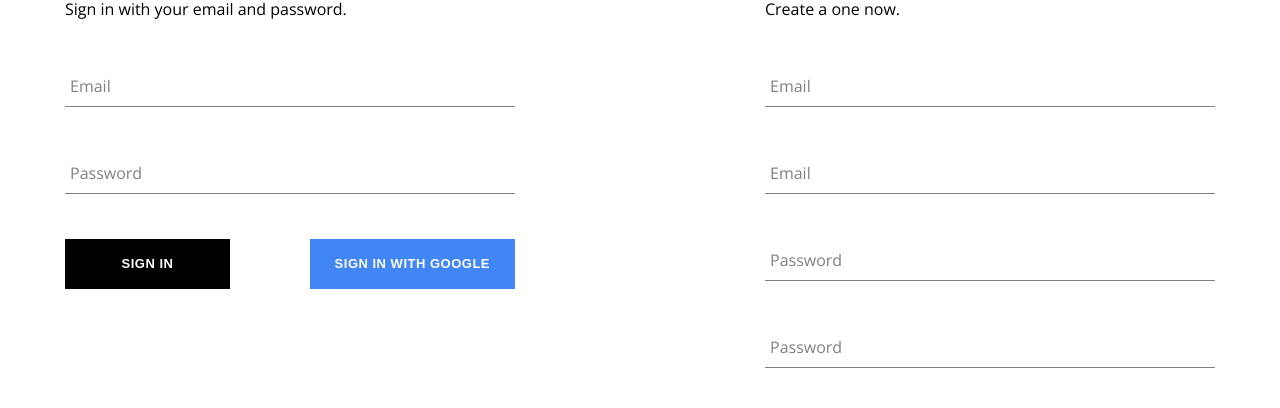
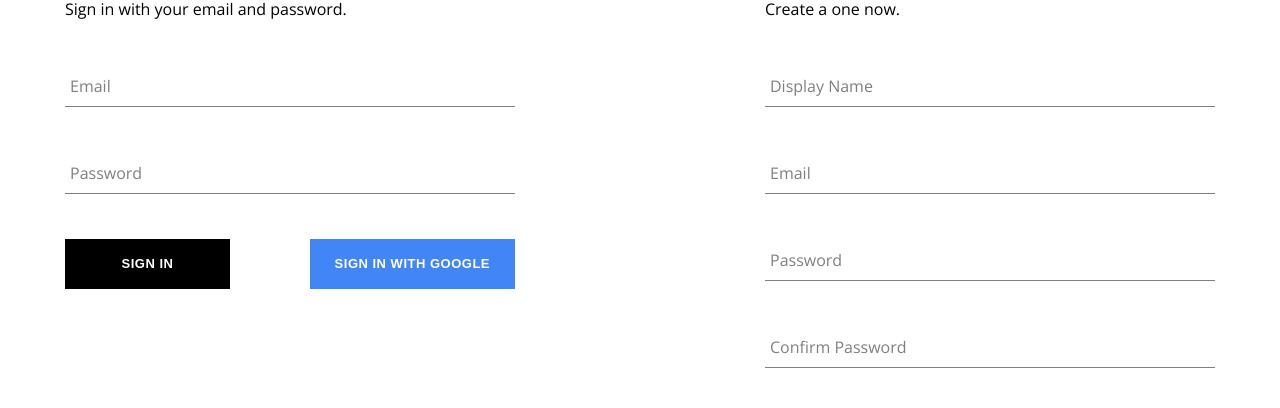
Before and after one commit to stDean/crwn_clothns, a React (Create React App) app: page /signin in a window 1280 px wide. Shown: the part 175-583 px from the top of the page. Built offline with nearby package versions, Linux system fonts and the light colour scheme; no server answers.

Commit message:
done with the logi and sign up logic, also added a protected route to the auth page when a user is logged in

```diff
--- a/src/App.js
+++ b/src/App.js
@@ -9,6 +9,7 @@ import { useAuthListener } from './/hooks/useAuthListener';
 function App() {
 
   const { user } = useAuthListener();
+  console.log(user);
 
   return (
     <>
--- a/src/components/signin/SignIn.component.jsx
+++ b/src/components/signin/SignIn.component.jsx
@@ -1,7 +1,8 @@
 import { useState } from "react";
+import { signInWithEmailAndPassword } from "firebase/auth";
 
-import FormInput from "../formInput/FormInput.component"
-import { SignInContainer, TitleText, SignInForm, SubTitle, Buttons } from "./signin.styles"
+import FormInput from "../formInput/FormInput.component";
+import { SignInContainer, TitleText, SignInForm, SubTitle, Buttons } from "./signin.styles";
 import CustomButton from "../custombutton/CustomButton.component";
 import { signInWithGoogle, auth } from "../../services/firebase";
 
@@ -10,12 +11,23 @@ const SignIn = () => {
   const [email, setEmail] = useState("");
   const [password, setPassword] = useState("");
 
+  const handleSubmit = e => {
+    e.preventDefault();
+
+    setEmail("");
+    setPassword("")
+  }
+
+  const handleSignIn = () => {
+    signInWithEmailAndPassword(auth, email, password)
+  }
+
   return (
     <SignInContainer>
       <TitleText>I already have an account</TitleText>
       <SubTitle>Sign in with your email and password.</SubTitle>
 
-      <SignInForm>
+      <SignInForm onSubmit={handleSubmit}>
         <FormInput
           handleChange={({ target }) => setEmail(target.value)}
           type='email'
@@ -37,6 +49,7 @@ const SignIn = () => {
         <Buttons>
           <CustomButton
             type="submit"
+            onClick={handleSignIn}
           >
             Sign In
           </CustomButton>
--- a/src/components/signup/SignUp.comonent.jsx
+++ b/src/components/signup/SignUp.comonent.jsx
@@ -1,8 +1,10 @@
 import { useState } from "react";
+import { createUserWithEmailAndPassword } from "firebase/auth";
 
-import FormInput from "../formInput/FormInput.component"
-import { SignInContainer, TitleText, SignInForm, SubTitle } from "./signup.styles"
+import FormInput from "../formInput/FormInput.component";
+import { SignInContainer, TitleText, SignInForm, SubTitle } from "./signup.styles";
 import CustomButton from "../custombutton/CustomButton.component";
+import { auth, createUserProfile } from "../../services/firebase";
 
 const SignUp = () => {
 
@@ -11,19 +13,45 @@ const SignUp = () => {
   const [cfPassword, setCFPassword] = useState("");
   const [displayName, setDisplayName] = useState("");
 
+  const handleSubmit = async e => {
+    e.preventDefault();
+
+    if (password !== cfPassword) {
+      alert("Password don't match!!")
+      return;
+    }
+
+    try {
+      // get the user info on sign up
+      const { user } = await createUserWithEmailAndPassword(auth, email, password)
+
+      // save the user into the db and add the displayName as the otherProps passes
+      createUserProfile(user, { displayName });
+
+      // on submit reset all in fo to an empty string
+      setCFPassword("");
+      setDisplayName("");
+      setEmail("");
+      setPassword("");
+    } catch (error) {
+      alert('error creating user', error.message)
+    }
+
+  }
+
   return (
     <SignInContainer>
       <TitleText>I do not have an account</TitleText>
       <SubTitle>Create a one now.</SubTitle>
 
-      <SignInForm>
+      <SignInForm onSubmit={handleSubmit}>
         <FormInput
           handleChange={({ target }) => setDisplayName(target.value)}
           type='text'
           name='displayName'
           value={displayName}
           required
-          label='Email'
+          label='Display Name'
         />
 
         <FormInput
@@ -49,7 +77,7 @@ const SignUp = () => {
           name='password'
           value={cfPassword}
           required
-          label='Password'
+          label='Confirm Password'
           handleChange={({ target }) => setCFPassword(target.value)}
         />
 
```
